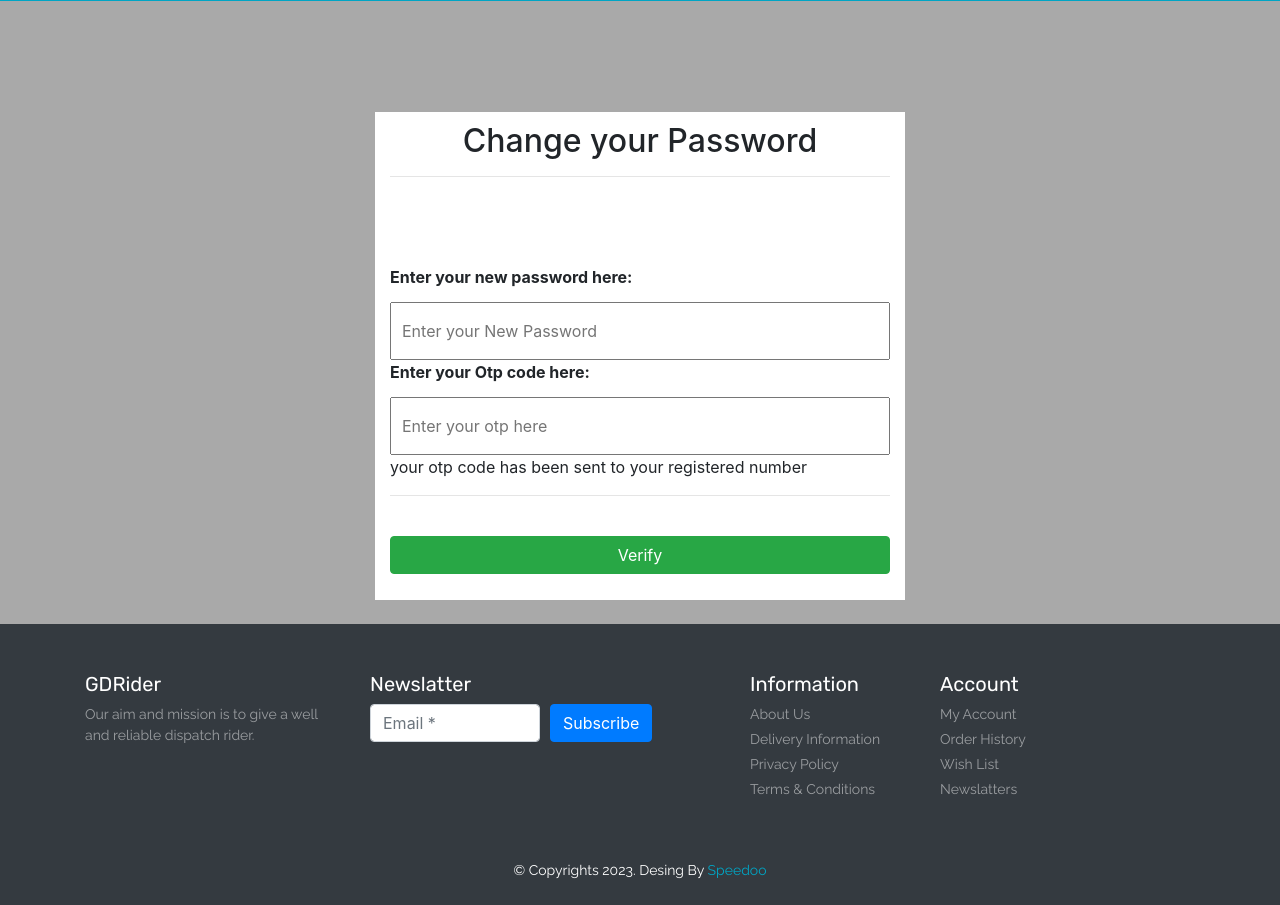
After one commit to Speedoo1/getDispatch, a Django app: page /reset-password-verification in a window 1280 px wide. The commit adds this page. Shown: the part 87-992 px from the top of the page. Run offline with Django 4.2, Linux system fonts and the light colour scheme; some libraries are stand-ins or nearby versions; some web fonts are replaced.

Commit message:
password reset password function added

```diff
--- a/base/templates/base/login.html
+++ b/base/templates/base/login.html
@@ -34,7 +34,7 @@
                             <br/><br/>
                             <input type="submit" class="btn btn-success" id="subb"  value="Login now"  name="" >
                                 <div class="text-right" style="padding: 10px 15px;">
-                                    <a href="" class="text-right">Forgot Password</a><br/>
+                                    <a href="{% url 'base:forgetPassword' %}" class="text-right">Forgot Password</a><br/>
                                 </div>
 
 
--- /dev/null
+++ b/base/templates/base/resetPasswordVerification.html
@@ -0,0 +1,59 @@
+<div style="background-color: darkgrey;">
+    {% extends 'base/navbar.html'%}
+{%load static %}
+
+{% block body%}
+
+ <div class="container">
+        <div class="container" style="background-color: #fff; margin-top: 10%; padding: 10px 15px; width:fit-content ; height:fit-content">
+            <div class="text-center">
+                <h2>Change your Password</h2>
+                <hr/>
+            </div>
+            <br/>
+              {% for message in messages%}
+
+                    <div class="alert {{message.tags}} alert-dismissible" role="alert">
+                      <button type="button" class="close" data-dismiss="alert" aria-label="Close">
+                        <span aria-hidden="True">&times;</span>
+                      </button>
+                      &nbsp;{{message}}
+
+                  </div>
+                   {%endfor%}
+            <form class="mt-5" method="post" onsubmit="submmit()" action="{%url 'base:reset-password-verify'%}" enctype="multipart/form-data">
+                {% csrf_token %}
+                 <label ><b>Enter your new password here:</b></label>
+                <input class="login-input form-control-md" type="password"  autocomplete="off" placeholder="Enter your New Password"  name="password"  required>
+
+                <label ><b>Enter your Otp code here:</b></label>
+                <input class="login-input form-control-md" type="text"  autocomplete="off" placeholder="Enter your otp here"  name="otp" id="confirm" required>
+                <p>your otp code has been sent to your registered number</p>
+
+
+                <hr>
+
+                <br/>
+                <input type="submit" id="subb" class="btn btn-success" style="width:100%"  value="Verify" name="" id="">
+
+            </form>
+        </div>
+
+    </div>
+
+
+
+<script>
+    function submmit(){
+
+var sub= document.getElementById("subb");
+sub.value='Loading....';
+sub.disabled=true;
+
+
+ }
+</script>
+
+
+{% endblock%}
+</div>
--- a/base/urls.py
+++ b/base/urls.py
@@ -30,5 +30,7 @@ urlpatterns = [
     path('Delivered/<str:pk>', views.delivered, name='delivered'),
     path('proposal-delete/<str:pk>', views.proposalDelete, name='proposal-delete'),
     path('verify-account/', views.verfyaccount, name='verify-account'),
-    path('profile', views.profile, name='profile')
+    path('profile', views.profile, name='profile'),
+    path('reset-password', views.forgetPassword, name='forgetPassword'),
+    path('reset-password-verification', views.resetPasswordVerify, name='reset-password-verify')
 ]
--- a/base/views.py
+++ b/base/views.py
@@ -169,6 +169,8 @@ def proposalDetailsUpdate(request, pk):
 
 # this method make register user to login
 def logins(request):
+    if request.user.is_authenticated:
+        return redirect('base:index')
     goodstosend = "0"
     proposals = "0"
     proposalr = '0'
@@ -609,3 +611,55 @@ def proposalDelete(request, pk):
 
 def profile(request):
     return render(request, 'base/profile.html')
+
+
+def forgetPassword(request):
+    if request.user.is_authenticated:
+        return redirect('base:index')
+    if request.method == 'POST':
+        number = request.POST.get('number')
+        try:
+            user.objects.get(phoneNumber=number)
+        except:
+            messages.error(request, 'Number does not exit')
+            return render(request, 'base/resetPassword.html')
+        request.session['number'] = number.replace('+234', '0')
+        code = ''
+        for i in range(6):
+            code += str(r.randint(1, 9))
+
+        text = 'DO NOT DISCLOSE. Dear Customer The code for your Phone number authentication is ' + code + '., kindly make sure no one is watching you.'
+
+        try:
+            sendsms = requests.get(
+                'https://portal.nigeriabulksms.com/api/?username=azeezadedeji638@gmail.com&password=adedejiboy1st.&message=' + text + '&sender=GDRider&mobiles=' + number).json()
+            print(sendsms)
+        except:
+            messages.error(request, 'error getting otp code ')
+            return 'error'
+        request.session['otp'] = make_password(code)
+        messages.success(request, 'Verify your Account')
+        return redirect('base:reset-password-verify')
+    return render(request, 'base/resetPassword.html')
+
+
+def resetPasswordVerify(request):
+    if request.user.is_authenticated:
+        return redirect('base:index')
+    if request.method == 'POST':
+        otp = request.POST.get('otp')
+        ps = request.POST.get('password')
+        passwords = make_password(ps)
+        otps = check_password(otp, request.session.get('otp'))
+        if otps:
+            userid = user.objects.get(phoneNumber=request.session.get('number'))
+            userid.password = passwords
+            userid.save()
+            messages.success(request, 'Password change successfully')
+            request.session['number'] = ''
+            request.session['otp'] = ''
+            return redirect('base:login')
+        else:
+            messages.error(request, 'incorrect  otp code')
+
+    return render(request, 'base/resetPasswordVerification.html')
```
Also changed, not shown: base/templates/base/resetPassword.html (added, +56 -0 lines).
